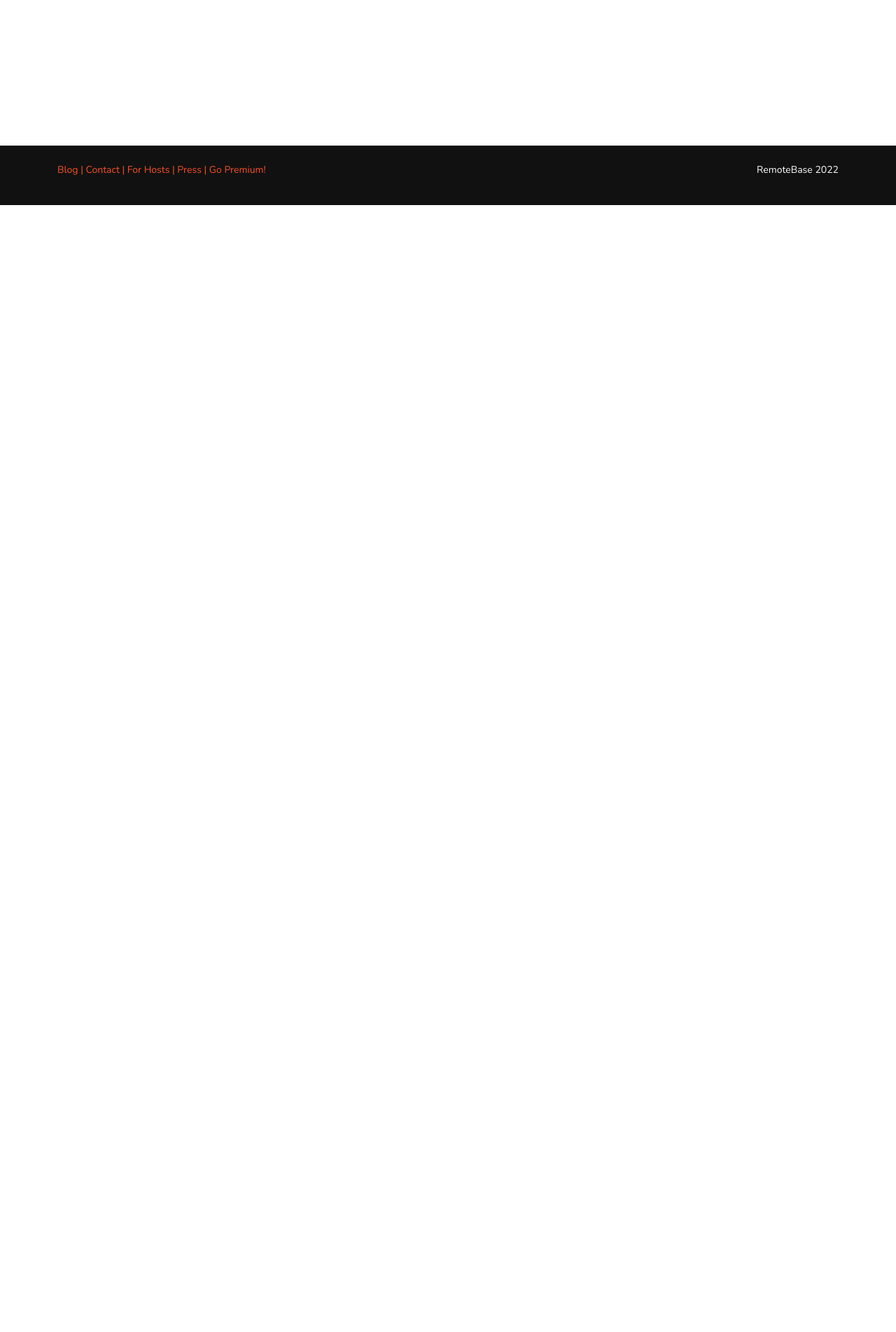
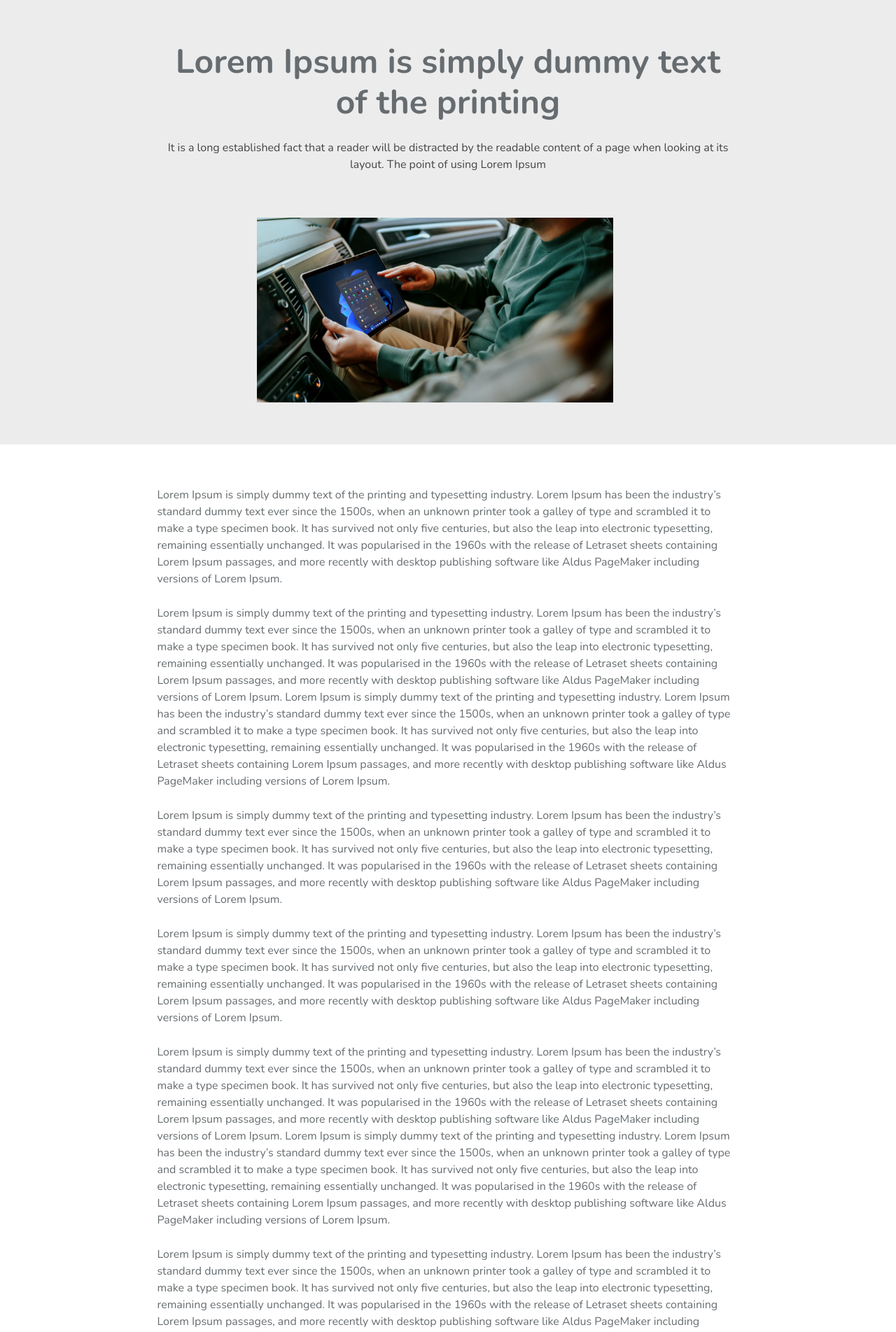
Before and after one commit to sualsoft/remotebase, a Jekyll site: the page built from _posts/2022-06-13-welcome-to-jekyll-10.md, in a window 1280 px wide. Shown: the top 1903 px of the page at 70% size. Built offline with Jekyll 4.4.1, drawn with Linux system fonts in a browser that asks for light colours; before the commit the page ends 900 px from its top, so only the background shows below that; some of the changed text lies outside the part shown.

Commit message:
new changes

```diff
--- a/_layouts/home.html
+++ b/_layouts/home.html
@@ -331,8 +331,8 @@
                   <ul>
                     <li>
                       <p>
-                        <strong>Max length of stay: </strong>{{
-                        post.max_length_of_stay }}
+                        <strong>Max length of stay: </strong>
+                        {{ post.max_length_of_stay }}
                       </p>
                     </li>
                     <li>
--- a/_layouts/post.html
+++ b/_layouts/post.html
@@ -41,16 +41,16 @@
     <!-- ======= Hero Section ======= -->
     <section id="blog-hero" class="d-flex align-items-center">
       <div class="container" data-aos="zoom-out" data-aos-delay="100">
-        <div class="row align-items-center">
-          <div class="col-lg-9">
-            <h1 class="editable">{{ post.title}}</h1>
+        <div class="row align-items-center justify-content-center">
+          <div class="col-lg-9 text-center">
+            <h1 class="editable">{{ page.title}}</h1>
             <p class="mt-4 editable">
-              {{ post.description}}
+              {{ page.description}}
               <br />
             </p>
           </div>
-          <div class="col-lg-6 editable">
-            <img src="{{post.display_image}}" alt="" class="img-fluid" />
+          <div class="col-lg-6 editable mt-5">
+            <img src="{{page.display_image}}" alt="" class="img-fluid" />
           </div>
         </div>
       </div>
@@ -59,7 +59,76 @@
 
     <main id="main">
       <!-- ======= blog Section ======= -->
+      <section class="blog-section">
+        <div class="container" data-aos="fade-up">
+          <div class="section-title mb-5">
+            <div class="row d-flex justify-content-center">
+              <div class="col-md-9 text-start editable">{{content}}</div>
+            </div>
+          </div>
+        </div>
+      </section>
+      <!-- End blog Section -->
 
+      <!-- ======= blog Section ======= -->
+      <section class="blog">
+        <div class="container" data-aos="fade-up">
+          <div class="section-title mb-1">
+            <div class="row d-flex justify-content-center">
+              <div class="col-md-12 text-start editable">
+                <h2>Feature Posts</h2>
+              </div>
+            </div>
+          </div>
+
+          <div
+            class="row portfolio-container"
+            data-aos="fade-up"
+            data-aos-delay="200"
+          >
+            {% for post in site.posts limit:3 %}
+            <div class="col-lg-4 col-md-6 blog-item {{ post.tag }}">
+              <div class="card">
+                {% if post.banner.enable == true %}
+                <div class="available">{{ post.banner.name}}</div>
+                {% endif %}
+                <img src="{{post.image}}" class="img-fluid" alt="" />
+                <div class="card-info">
+                  <a href="{{ post.url }}" class="stretched-link"
+                    ><h4>{{ post.title }}</h4></a
+                  >
+                  <ul>
+                    <li>
+                      <p>
+                        <strong>Max length of stay: </strong>
+                        {{ post.max_length_of_stay }}
+                      </p>
+                    </li>
+                    <li>
+                      <p><strong>Taxes: </strong>{{post.taxes}}</p>
+                    </li>
+                    <li>
+                      <p><strong>Visa Cost: </strong>{{post.visa_cost}}</p>
+                    </li>
+                    <li>
+                      <p><strong>Eligibility: </strong>{{post.eligibility}}</p>
+                    </li>
+                    <li>
+                      <p>
+                        <strong>Cost of Living: </strong>{{post.cost_of_living}}
+                      </p>
+                    </li>
+                    <li>
+                      <p><strong>Wifi Speed: </strong> {{post.wifi_speed}}</p>
+                    </li>
+                  </ul>
+                </div>
+              </div>
+            </div>
+            {% endfor %}
+          </div>
+        </div>
+      </section>
       <!-- End blog Section -->
     </main>
     <!-- End #main -->
--- a/assets/css/style.css
+++ b/assets/css/style.css
@@ -302,6 +302,25 @@
 }
 
 /*--------------------------------------------------------------
+# blog page
+--------------------------------------------------------------*/
+.blog-section p,
+.blog-section h1,
+.blog-section h2,
+.blog-section h3,
+.blog-section h4,
+.blog-section h5 {
+  margin-bottom: 25px;
+}
+#blog-hero {
+  background-color: #ececec;
+}
+#blog-hero h1 {
+  color: var(--secondary-color);
+  font-size: 48px;
+  font-weight: 700;
+}
+/*--------------------------------------------------------------
 # Footer
 --------------------------------------------------------------*/
 #footer {
```
